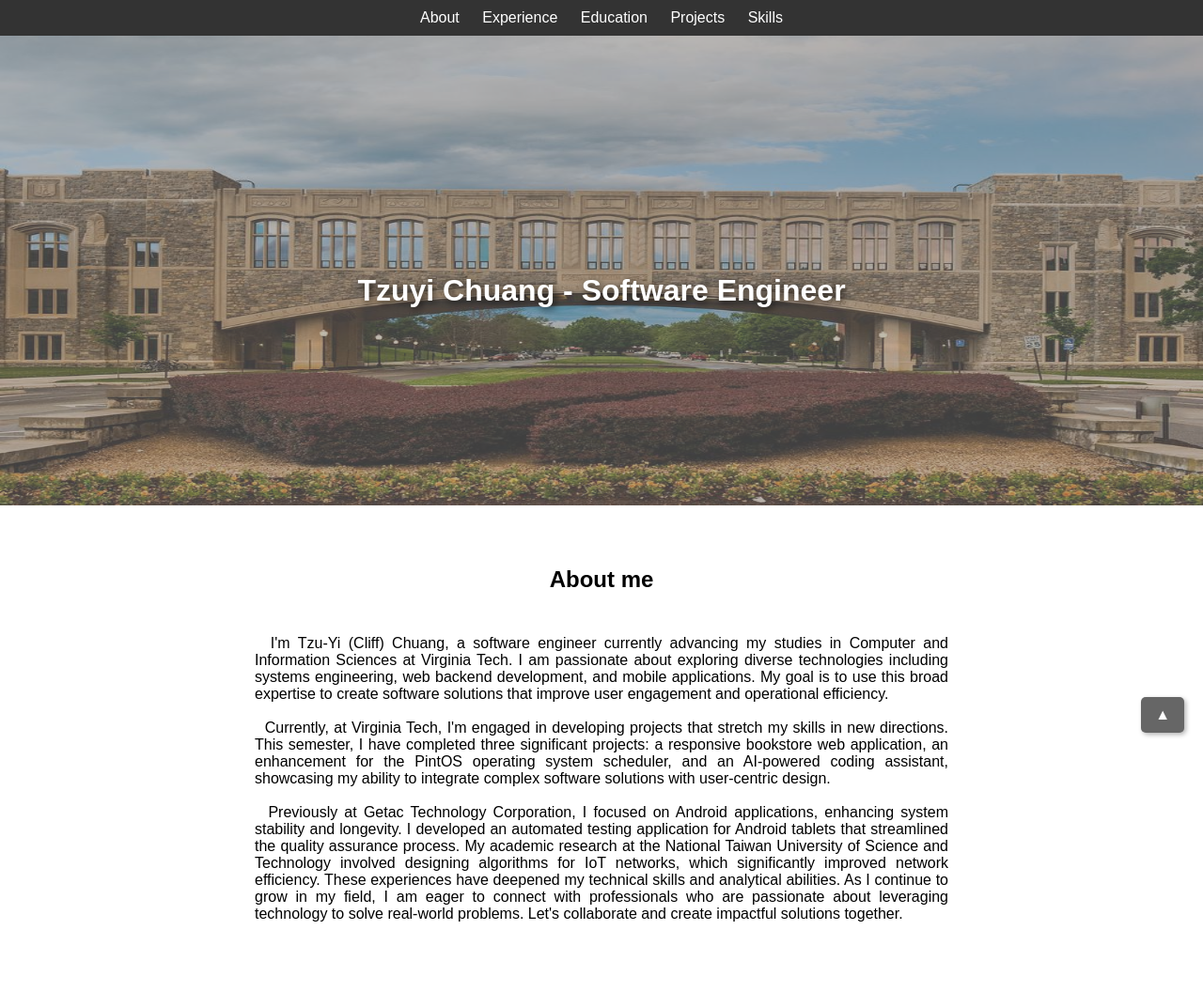
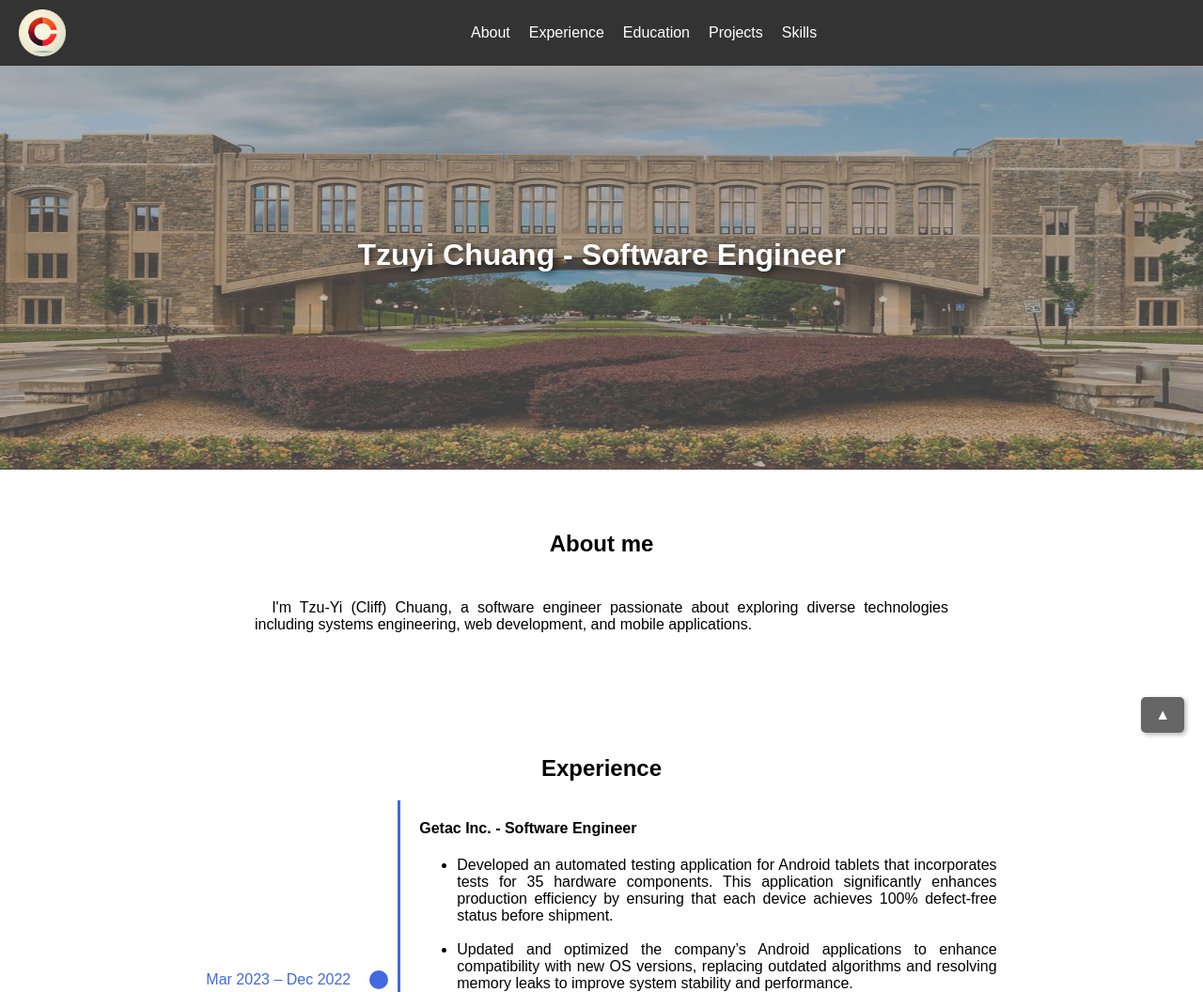
Before and after one commit to cliff15037/cliff-portfolio, a plain HTML site: page index.html in a window 1280 px wide. Shown: the top 1056 px of the page at 94% size. Drawn offline with Linux system fonts and the light colour scheme.

Commit message:
add logo

```diff
--- a/index.html
+++ b/index.html
@@ -6,12 +6,16 @@
     <meta name="viewport" content="width=device-width, initial-scale=1.0">
     <title>Portfolio</title>
     <link rel="stylesheet" href="styles.css">
+    <link rel="icon" href="asset/image/favicon.png" type="image/png">
 </head>
 
 
 
 <body>
     <header>
+        <div class="logo-container">
+            <img src="asset/image/favicon.png" alt="Website Logo" class="logo"> <!-- Logo image -->
+        </div>
         <nav>
             <a href="#about">About</a>
             <a href="#experience">Experience</a>
@@ -21,7 +25,7 @@
         </nav>
     </header>
 
-    <div class="header-image">
+    <div class="banner-image">
         <img src="asset/image/virginia tech.jpg" alt="Banner" class="full-width-image">
         <h1 class="name-overlay">Tzuyi Chuang - Software Engineer</h1>
     </div>
@@ -31,26 +35,8 @@
         <h2>About me</h2>
         <p>
             &nbsp;&nbsp;I'm Tzu-Yi (Cliff) Chuang,
-            a software engineer currently advancing my studies in Computer and Information Sciences at Virginia Tech.
-            I am passionate about exploring diverse technologies including systems engineering,
-            web backend development, and mobile applications.
-            My goal is to use this broad expertise to create software solutions that improve user engagement and operational efficiency.
-            <br><br>
-            &nbsp;&nbsp;Currently, at Virginia Tech,
-            I'm engaged in developing projects that stretch my skills in new directions.
-            This semester, I have completed three significant projects:
-            a responsive bookstore web application, an enhancement for the PintOS operating system scheduler,
-            and an AI-powered coding assistant,
-            showcasing my ability to integrate complex software solutions with user-centric design.
-            <br><br>
-            &nbsp;&nbsp;Previously at Getac Technology Corporation, I focused on Android applications,
-            enhancing system stability and longevity.
-            I developed an automated testing application for Android tablets that streamlined the quality assurance process.
-            My academic research at the National Taiwan University of Science and Technology involved designing algorithms for IoT networks,
-            which significantly improved network efficiency.
-            These experiences have deepened my technical skills and analytical abilities.
-            As I continue to grow in my field,
-            I am eager to connect with professionals who are passionate about leveraging technology to solve real-world problems. Let's collaborate and create impactful solutions together.</p>
+            a software engineer passionate about exploring diverse technologies including systems engineering,
+            web development, and mobile applications.
     </section>
 
     <section id="experience" class="experience-section">
--- a/styles.css
+++ b/styles.css
@@ -7,7 +7,7 @@
     opacity: 0.5; /* Reduces image opacity */
 }
 
-.header-image {
+.banner-image {
     position: relative; /* Set the positioning context for absolute positioned elements inside */
     width: 100%; /* Ensure the container fills the width */
     height: auto; /* Adjust the height based on the image */
@@ -36,10 +36,31 @@ body, html {
 
 /* Header navigation links style */
 header {
+    position: fixed;
+    display: flex;
+    align-items: center;
+    justify-content: space-between;
+    width: 100%;
+    z-index: 10000;
     background-color: #333;
     color: white;
     padding: 10px 20px;
     text-align: center;  /* This centers the navigation links */
+}
+
+.logo-container {
+    display: flex;
+    align-items: center;
+}
+
+.logo {
+    height: 50px; /* st the height of the logo image */
+}
+
+nav {
+    display: flex;
+    justify-content: center;
+    flex-grow: 1;  /* Allows nav to take the remaining space */
 }
 
 header nav a {
@@ -47,6 +68,7 @@ header nav a {
     padding: 10px;
     text-decoration: none;
     transition: color 0.3s;
+    text-align: center;
 }
 
 header nav a:hover {
@@ -118,13 +140,13 @@ footer {
 
 .timeline-date {
     margin-right: 20px; /* Maintains spacing with the timeline marker */
-    color: #1E90FF;
+    color: #4169E1;
 }
 
 .timeline-marker {
     width: 20px;
     height: 20px;
-    background-color: #1E90FF;
+    background-color: #4169E1;
     border-radius: 50%;
     margin-right: 10px; /* Maintains some distance from the content */
 }
@@ -132,7 +154,7 @@ footer {
 .timeline-content {
     width: 60%; /* Sets width to ensure stable layout for content */
     padding-left: 20px;
-    border-left: 3px solid #1E90FF;
+    border-left: 3px solid #4169E1;
     word-wrap: break-word; /* Ensures long words can wrap */
     text-align: justify;
 }
```
Also changed, not shown: asset/image/favicon.png (added).
